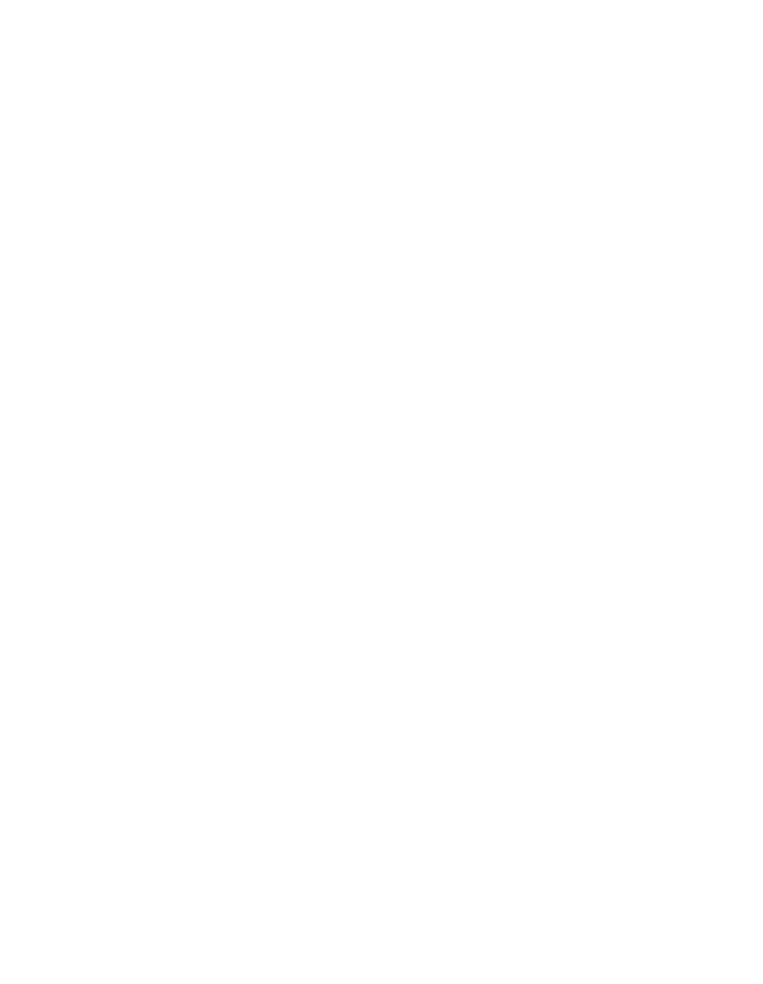
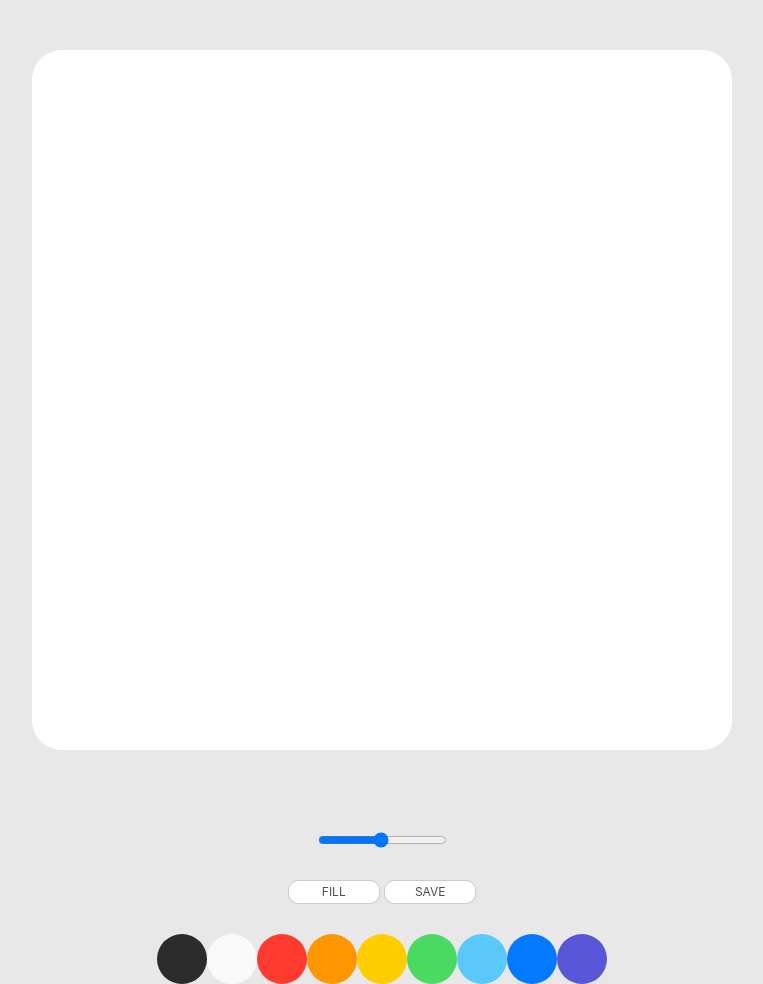
Before and after one commit to minsm2747/Vanilla.JS, a plain HTML site: page index.html in a window 1280 px wide. Shown: the whole page, without its empty margins (258-1021 px from the left). Before the commit the page ends 800 px from the top, so only its background shows below. Drawn offline with Linux system fonts and the light colour scheme; files that its build step writes are made by us from their sources; files whose address does not match are found by name.

Commit message:
Paint.js Ver01

```diff
--- /dev/null
+++ b/css/reset.css
@@ -0,0 +1,43 @@
+html, body, div, span, applet, object, iframe,
+h1, h2, h3, h4, h5, h6, p, blockquote, pre,
+a, abbr, acronym, address, big, cite, code,
+del, dfn, em, img, ins, kbd, q, s, samp,
+small, strike, strong, sub, sup, tt, var,
+b, u, i, center,
+dl, dt, dd, ol, ul, li,
+fieldset, form, label, legend,
+table, caption, tbody, tfoot, thead, tr, th, td,
+article, aside, canvas, details, embed,
+figure, figcaption, footer, header, hgroup,
+menu, nav, output, ruby, section, summary,
+time, mark, audio, video {
+	margin: 0;
+	padding: 0;
+	border: 0;
+	font-size: 100%;
+	font: inherit;
+	vertical-align: baseline;
+}
+/* HTML5 display-role reset for older browsers */
+article, aside, details, figcaption, figure,
+footer, header, hgroup, menu, nav, section {
+	display: block;
+}
+body {
+	line-height: 1;
+}
+ol, ul {
+	list-style: none;
+}
+blockquote, q {
+	quotes: none;
+}
+blockquote:before, blockquote:after,
+q:before, q:after {
+	content: '';
+	content: none;
+}
+table {
+	border-collapse: collapse;
+	border-spacing: 0;
+}
--- /dev/null
+++ b/css/style.css
@@ -0,0 +1,75 @@
+@import "reset.css";
+
+body {
+    background-color: #E8E8E8;
+    font-family: -apple-system, BlinkMacSystemFont, 'Segoe UI', Roboto, Oxygen,
+        Ubuntu, Cantarell, 'Open Sans', 'Helvetica Neue', sans-serif;
+        display: flex;
+        flex-direction: column;
+        align-items: center;
+        padding-top: 50px;
+}
+
+.canvas {
+    width: 700px;
+    height: 700px;
+    box-shadow: 0 4px 6px rgba(50, 50, 93, 0.11),
+        0, 1px 3px rgba(0, 0, 0, 0.08);
+    background-color: white;
+    border-radius: 30px;
+}
+
+.controls {
+    margin-top: 80px;
+    display: flex;
+    flex-direction: column;
+    align-items: center;
+}
+
+.controls
+.controls__btns {
+   margin-bottom: 30px;
+}
+
+.controls__btns
+button {
+    all: unset;
+    cursor: pointer;
+    background-color: white;
+    padding: 5px 20px;
+    width: 50px;
+    text-align: center;
+    border-radius: 10px;
+    box-shadow: 0 4px 6px rgba(50, 50, 93, 0.11),
+        0, 1px 3px rgba(0, 0, 0, 0.08);
+    border: 1px solid rgba(0, 0, 0, 0.2);
+    color: rgba(0, 0, 0, 0.7);
+    text-transform: uppercase;
+    font-weight: 800px;
+    font-size: 12px;
+}
+
+.controls__btns
+button:active {
+    transform: scale(0.98);
+}
+
+.controls
+.controls__colors {
+    display: flex;
+}
+
+.controls__colors
+.controls__color {
+    width: 50px;
+    height: 50px;
+    border-radius: 25px;
+    cursor: pointer;
+    box-shadow: 0 4px 6px rgba(50, 50, 93, 0.11),
+        0, 1px 3px rgba(0, 0, 0, 0.08);
+}
+
+.controls
+.controls__range {
+    margin-bottom: 30px;
+}
--- a/index.html
+++ b/index.html
@@ -8,6 +8,29 @@
     <title>Paint JS</title>
 </head>
 <body>
+    <canvas id="jsCanvas" class="canvas"></canvas>
+        <div class="controls">
+            <div class="controls__range">
+                <input type="range" id="jsRange" min="0.1" max="5.0" value="2.5" step="0.1" />
+            </div>
+
+            <div class="controls__btns">
+                <button id="jsMode">Fill</button>
+                <button id="jsSave">Save</button>
+            </div>
+
+            <div class="controls__colors" id="jsColors">
+                <div class="controls__color" style="background-color: #2c2c2c;"></div>
+                <div class="controls__color" style="background-color: #F9F9F9;"></div>
+                <div class="controls__color" style="background-color: #ff3b30;"></div>
+                <div class="controls__color" style="background-color: #ff9500;"></div>
+                <div class="controls__color" style="background-color: #ffcc00;"></div>
+                <div class="controls__color" style="background-color: #4cd963;"></div>
+                <div class="controls__color" style="background-color: #5ac8fa;"></div>
+                <div class="controls__color" style="background-color: #0579ff;"></div>
+                <div class="controls__color" style="background-color: #5856d6;"></div>
+            </div>
+        </div>
     <script src="js/app.js"></script>
 </body>
 </html>
```
Also changed, not shown: js/app.js (added), style.css (deleted).
